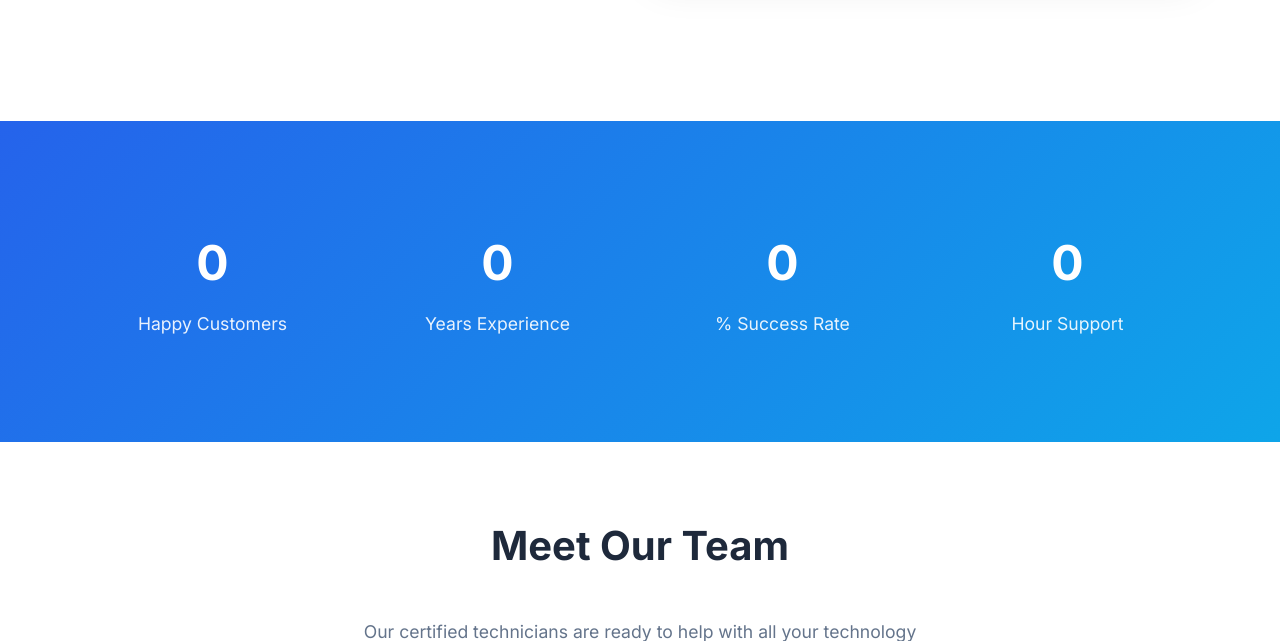
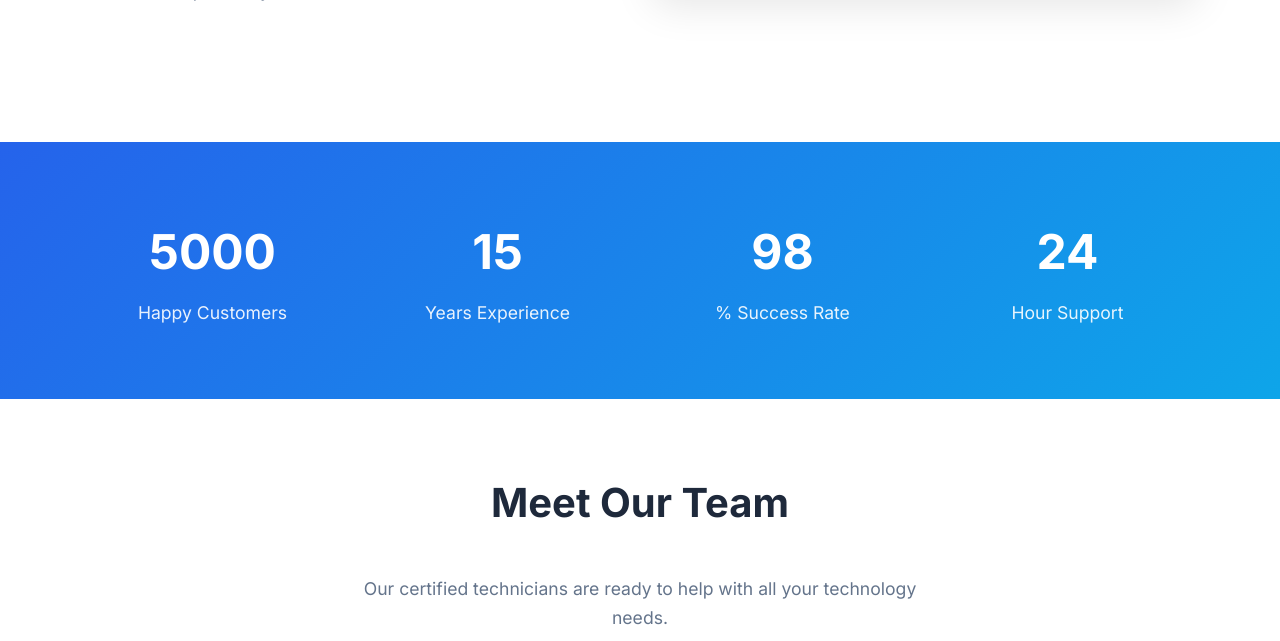
Before and after one commit to ItachiUchiha7777/TechSolFlask, a Flask app: page /about in a window 1280 px wide. Shown: the part 2533-3174 px from the top of the page. Run offline with Flask 3, Linux system fonts and the light colour scheme.

Commit message:
more fix

```diff
--- a/templates/about.html
+++ b/templates/about.html
@@ -123,6 +123,9 @@
         .about-hero {
             padding: 6rem 0 3rem;
         }
+        img {
+            border-radius: 10px;
+        }
     }
 </style>
 {% endblock %}
@@ -137,7 +140,7 @@
                 <p class="lead mb-4">At TechAssist, we've been providing comprehensive technology solutions for homes and businesses since 2010. Our mission is to make technology work for you.</p>
                 <a href="#contact" class="btn btn-primary">Get In Touch</a>
             </div>
-            <div class="col-lg-6">
+            <div class="col-lg-6 py-4">
                 <img src="https://images.unsplash.com/photo-1522071820081-009f0129c71c?ixlib=rb-4.0.3&auto=format&fit=crop&w=800&q=80" alt="TechAssist Team" class="img-fluid rounded-3 shadow">
             </div>
         </div>
@@ -210,36 +213,37 @@
 </section>
 
 <!-- Stats Section -->
-<section class="stats-section">
+<section class="stats-section py-5">
     <div class="container">
-        <div class="row">
+        <div class="row text-center">
             <div class="col-md-3 col-6">
                 <div class="stat-item fade-in">
-                    <div class="stat-number" data-count="5000">0</div>
+                    <div class="stat-number" data-count="5000">5000</div>
                     <div class="stat-label">Happy Customers</div>
                 </div>
             </div>
             <div class="col-md-3 col-6">
                 <div class="stat-item fade-in">
-                    <div class="stat-number" data-count="15">0</div>
+                    <div class="stat-number" data-count="15">15</div>
                     <div class="stat-label">Years Experience</div>
                 </div>
             </div>
             <div class="col-md-3 col-6">
                 <div class="stat-item fade-in">
-                    <div class="stat-number" data-count="98">0</div>
+                    <div class="stat-number" data-count="98">98</div>
                     <div class="stat-label">% Success Rate</div>
                 </div>
             </div>
             <div class="col-md-3 col-6">
                 <div class="stat-item fade-in">
-                    <div class="stat-number" data-count="24">0</div>
+                    <div class="stat-number" data-count="24">24</div>
                     <div class="stat-label">Hour Support</div>
                 </div>
             </div>
         </div>
     </div>
 </section>
+
 
 <!-- Team Section -->
 <section class="section-padding">
```
